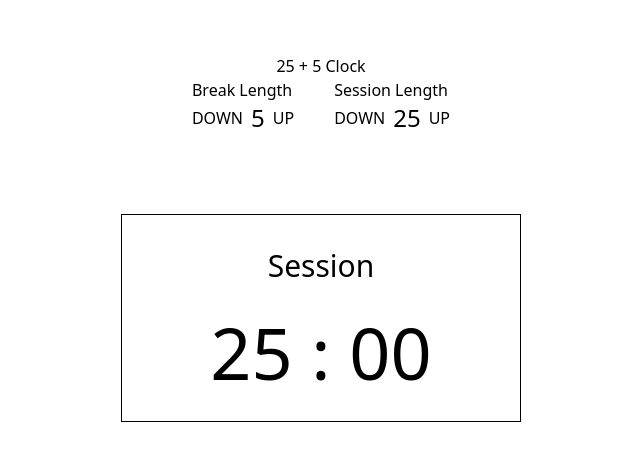
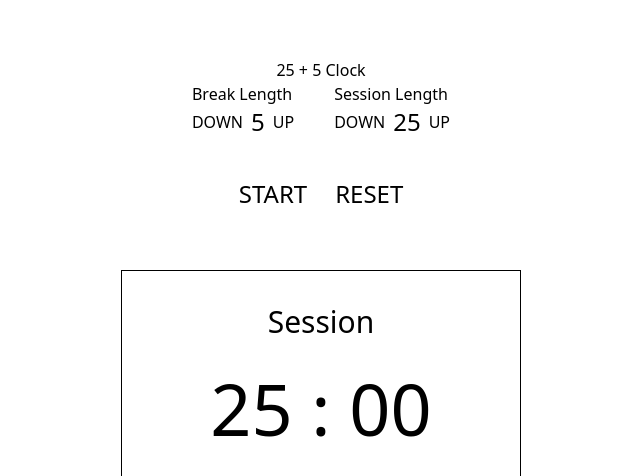
Before and after one commit to marius-grigaliunas/25plus5clock, a React app: page / in a window 1280 px wide. Shown: the part 122-598 px from the top of the page, without its empty margins (319-959 px from the left). Built offline with nearby package versions, Linux system fonts and the light colour scheme; the HTML template or start-up script is replaced by a standard one.

Commit message:
Start/Stop, reset

```diff
--- a/src/components/Clock.tsx
+++ b/src/components/Clock.tsx
@@ -9,7 +9,7 @@ export default function () {
     const [sessionLengthInSeconds, setSessionLengthInInSeconds] = useState<number>(sessionLengthInMinutes*60)
 
     const [isSession, setIsSession] = useState<boolean>(true)
-    const [isPaused, setIsPaused] = useState<boolean>(false)
+    const [isPaused, setIsPaused] = useState<boolean>(true)
 
 
 
@@ -60,7 +60,11 @@ export default function () {
                     </div>
                 </fieldset>
             </section>
-            <section id='timer-section' className='my-20 border border-black w-100 h-52 flex justify-evenly items-center flex-col'>
+            <section id="timer-controls-section" className='my-10 text-2xl flex  gap-7'>
+                <button id='start_stop'>{isPaused ? "START" : "STOP"}</button>
+                <button id='reset'>RESET</button>
+            </section>
+            <section id='timer-section' className='my-5 border border-black w-100 h-52 flex justify-evenly items-center flex-col'>
                 <h2 id='timer-label' className='text-3xl'>{isSession ? "Session" : "Break"}</h2>
                 <h2 id='time-left' className='text-7xl'>
                     {isSession ? `${formatTime(sessionLengthInSeconds)}` : `${(formatTime(breakLenghtInSeconds))}`}
```
